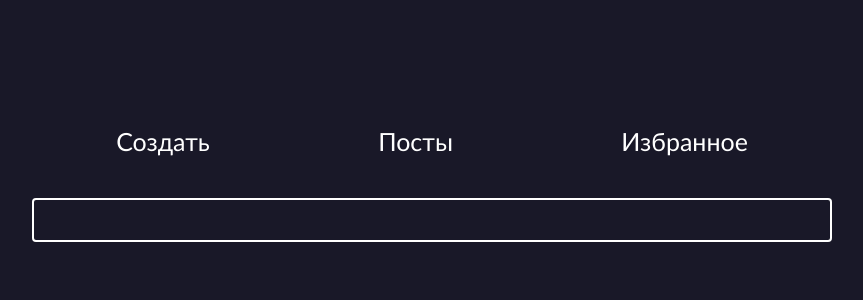
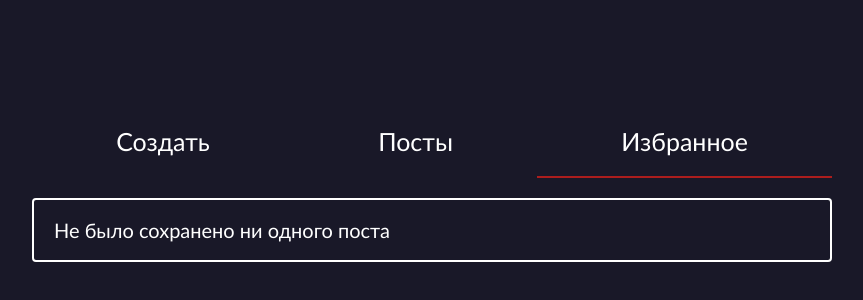
Before and after one commit to sergeigurskiy/vue-create-posts, a Vue app: page /favour in a window 1280 px wide. Shown: the part 44-344 px from the top of the page, without its empty margins (208-1071 px from the left). Built offline with nearby package versions, Linux system fonts and the light colour scheme.

Commit message:
added comp - TheFavour

```diff
--- a/src/App.vue
+++ b/src/App.vue
@@ -6,7 +6,7 @@
           <ul class="poster-tabs-list">
             <li class="poster-tabs-list__link"><router-link to="/create" class="poster-tabs-list__item">Создать</router-link></li>
             <li class="poster-tabs-list__link"><router-link to="/posts" class="poster-tabs-list__item">Посты</router-link></li>
-            <li class="poster-tabs-list__link"><a class="poster-tabs-list__item" href="#">Избранное</a></li>
+            <li class="poster-tabs-list__link"><router-link to="/favour" class="poster-tabs-list__item">Избранное</router-link></li>
           </ul>
           <div class="poster-content">
             <router-view />
--- a/src/components/TheFavour.vue
+++ b/src/components/TheFavour.vue
@@ -1,15 +1,36 @@
 <template>
-    <div class="favorite">
-
+    <div v-if="storageData.length" class="favorite">
+        <ul class="favorite-list">
+            <li class="favorite-list__link"
+                v-for="(link,index) in storageData"
+                :key="link"
+            >{{index + ')' + ' '}}{{link}}</li>
+        </ul>
     </div>
+    <div v-else class="favorite__empty">Не было сохранено ни одного поста</div>
 </template>
 
 <script>
+import {getStorage} from '../helpers/storage'
     export default {
-
+        created(){
+            this.storageData = getStorage('store')
+        },
+        data(){
+            return {
+                storageData:null
+            }
+        }
     }
 </script>
 
 <style lang="scss" scoped>
-
+    .favorite__empty{
+        font-size: 20px;
+        color: #fff;
+    }
+    .favorite-list__link{
+        font-size: 18px;
+        color: #fff;
+    }
 </style>
--- a/src/components/ThePosts.vue
+++ b/src/components/ThePosts.vue
@@ -101,7 +101,7 @@ import Card from '../components/elementsUI/Card.vue'
                 text-transform: uppercase;
                 letter-spacing: 1.2px;
                 margin-bottom: 20px;
-                max-width: 100px;
+                max-width: 200px;
             }
             &-desc{
                 flex: 1 1 auto;
--- a/src/router/router.js
+++ b/src/router/router.js
@@ -5,5 +5,6 @@ export default createRouter({
     routes:[
         {path:'/create', component: () => import("../components/TheCreate.vue"), alias:'/'},
         {path:'/posts', component: () => import("../components/ThePosts.vue")},
+        {path:'/favour', component: () => import("../components/TheFavour.vue")},
     ]
 })
```
